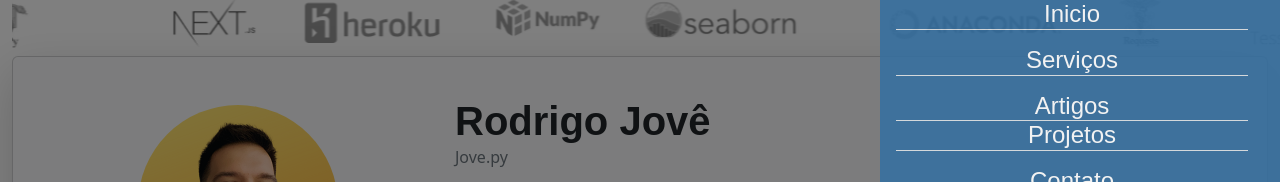
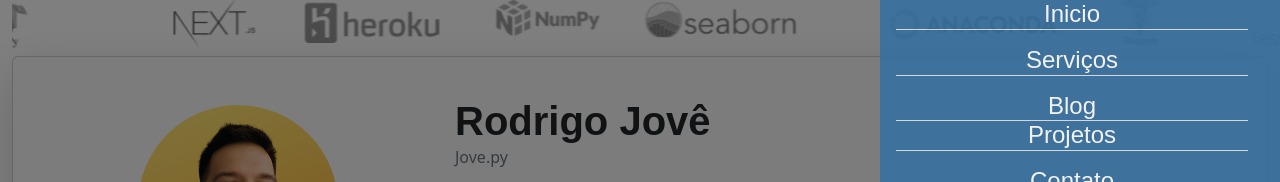
Before and after one commit to jovepy/jovepy-portfolio, a Next.js app: page / in a window 1280 px wide. Both pictures are taken after a click on the button 1232 px from the left and 33 px from the top of the page. Shown: the part 124-306 px from the top of the page. Built offline with nearby package versions, Linux system fonts and the light colour scheme.

Commit message:
menu corrigido

```diff
--- a/pages/index.js
+++ b/pages/index.js
@@ -79,7 +79,7 @@ export default function Home() {
                 <Link className="nav-link"  type='button' href="/servicos" style={{color:'white'}}><div className='border-bottom mb-0'><h5 className='text-center fs-4 mb-0'>Serviços</h5></div></Link>
               </li>
               <li className="nav-item mt-3">
-                <Link className="nav-link" href='#'   style={{color:'white'}}><div className='border-bottom mb-0' type='button' onClick={() => Router.push('http://jovepy-django.herokuapp.com/blog')}><h5 className='text-center fs-4 mb-0'>Artigos</h5></div></Link>
+                <Link className="nav-link" href='#'   style={{color:'white'}}><div className='border-bottom mb-0' type='button' onClick={() => Router.push('http://jovepy-django.herokuapp.com/blog')}><h5 className='text-center fs-4 mb-0'>Blog</h5></div></Link>
 
                 <Link className="nav-link" href='#'  style={{color:'white'}}><div className='border-bottom mb-0' type='button' onClick={() => Router.push("https://jovepy-django.herokuapp.com/")}><h5 className='text-center fs-4 mb-0'>Projetos</h5></div></Link>
               </li>
--- a/pages/servicos.js
+++ b/pages/servicos.js
@@ -87,7 +87,7 @@ export default function Home() {
                 <Link className="nav-link" href="https://jovepy-django.herokuapp.com/" style={{color:'white'}}><div className='border-bottom mb-0'><h5 className='text-center fs-4 mb-0'>Projetos</h5></div></Link>
               </li>
               <li className="nav-item mt-3">
-                <Link className="nav-link" href="https://jovepy-django.herokuapp.com/artigos" style={{color:'white'}}><div className='border-bottom mb-0'><h5 className='text-center fs-4 mb-0'>Artigos</h5></div></Link>
+                <Link className="nav-link" href="https://jovepy-django.herokuapp.com/blog" style={{color:'white'}}><div className='border-bottom mb-0'><h5 className='text-center fs-4 mb-0'>Blog</h5></div></Link>
               </li>
               <li className="nav-item mt-3">
                 <Link className="nav-link" href="#" style={{color:'white'}}><div className='border-bottom mb-0'onClick={() => Router.push('https://api.whatsapp.com/send?phone=+5583998775808&text=Gostaria de saber mais informações sobre os seus serviços.')}><h5 className='text-center fs-4 mb-0'>Contato</h5></div></Link>
```
